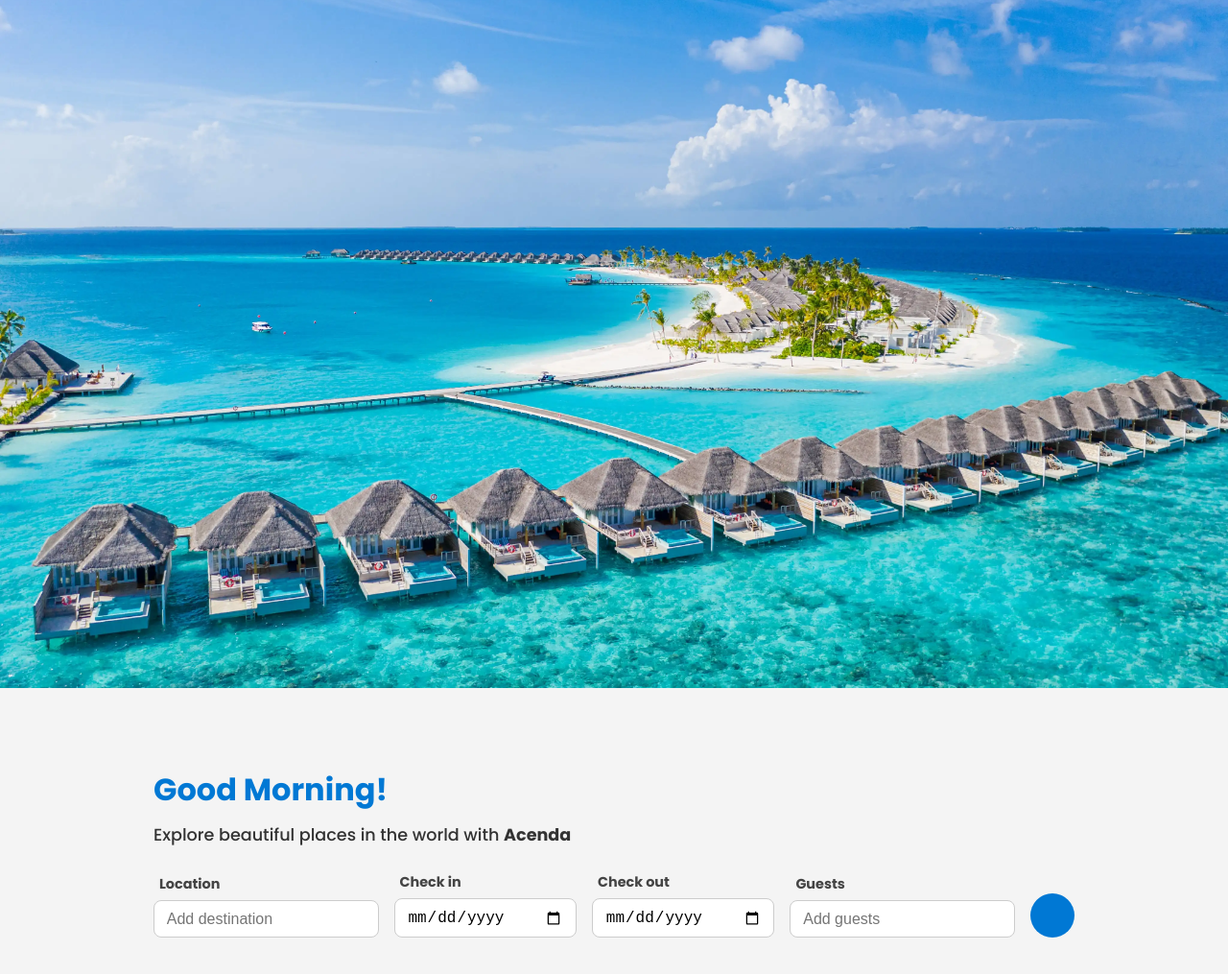
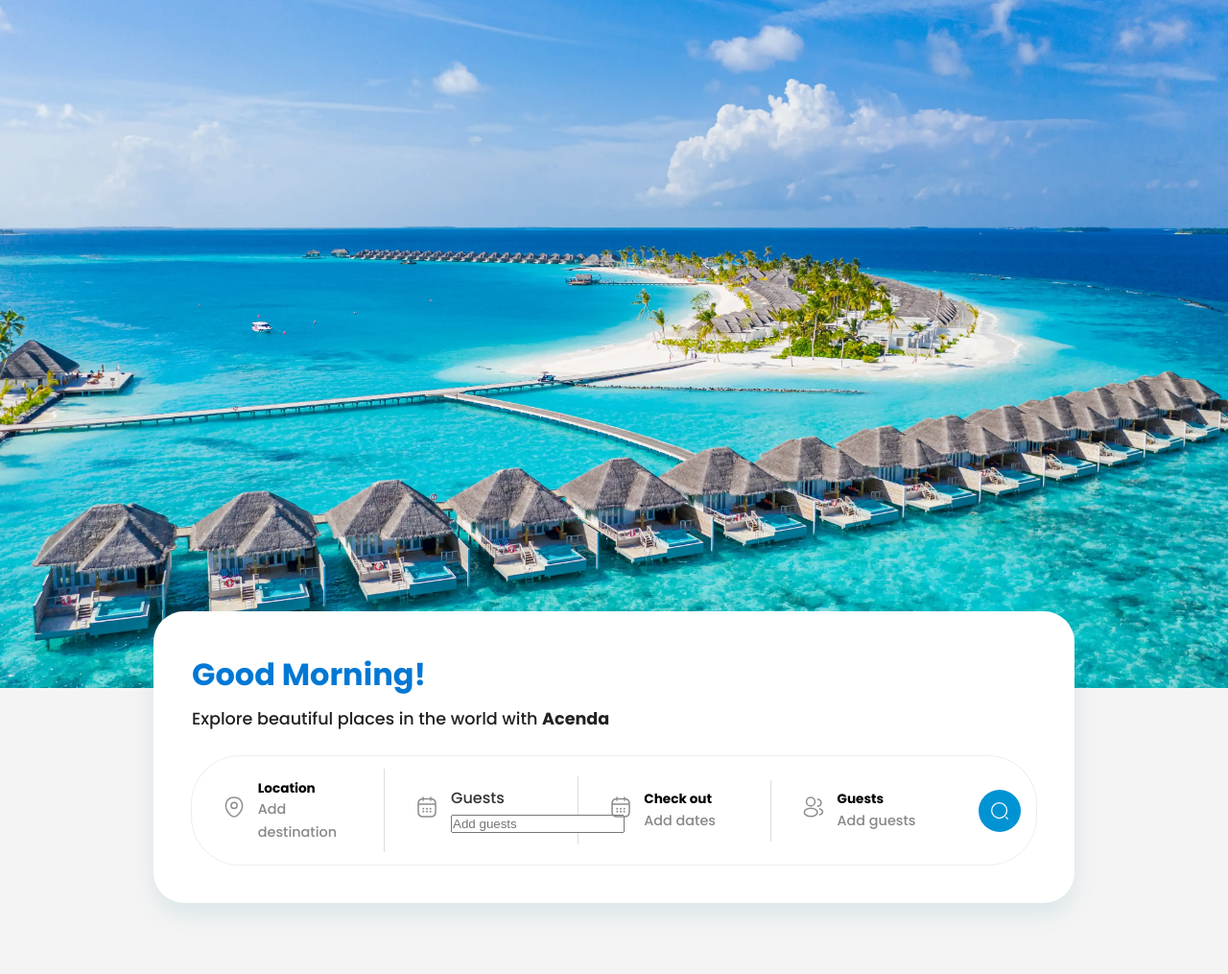
Before and after one commit to codebyrashel/Acenda, a plain HTML site: page index.html in a window 1280 px wide. Shown: the part 83-1098 px from the top of the page at 96% size. Drawn offline with Linux system fonts and the light colour scheme.

Commit message:
need work on search-section

```diff
--- a/assets/css/app.css
+++ b/assets/css/app.css
@@ -63,12 +63,16 @@ body {
     height: 100vh;
 }
 
-.search-section{
+.search-section {
     position: relative;
-    top: -5rem;
-    background-color: #f4f4f4;
+    top: -15rem;
+    background-color: #fff;
     margin: 160px;
+    padding: 40px;
+    border-radius: 32px;
+    box-shadow: 0px 12px 24px 0px rgba(0, 108, 149, 0.10);
 }
+
 /*
 .overlay {
     position: absolute;
@@ -80,91 +84,113 @@ body {
     z-index: 1;
 } */
 
-.search-container {
+.search-box {
     position: relative;
     z-index: 2;
-    background: white;
-    border-radius: 1.2rem;
-    box-shadow: 0 10px 30px rgba(0, 0, 0, 0.15);
+    background: #fff;
+    border-radius: 20px;
+    box-shadow: 0 10px 25px rgba(0, 0, 0, 0.1);
     padding: 2rem;
     max-width: 960px;
     width: 100%;
 }
 
 .search-header h1 {
+    font-size: 2rem;
     color: #0078d4;
-    font-size: 2rem;
-    margin-bottom: 0.5rem;
+    margin-bottom: 0.4rem;
 }
 
 .search-header p {
     font-size: 1.1rem;
-    margin-bottom: 1.5rem;
-    color: #333;
+    color: #222;
+    margin-bottom: 1.6rem;
 }
 
-.search-form {
+.form-ui {
     display: flex;
+    gap: 1rem;
+    align-items: center;
     flex-wrap: wrap;
-    gap: 1rem;
-    align-items: flex-end;
+    background: #fff;
+    padding: 0.8rem 1rem;
+    border-radius: 50px;
+    box-shadow: 0 0 0 1px #eee;
 }
 
-.form-group {
-    flex: 1 1 180px;
+.input-block {
     display: flex;
-    flex-direction: column;
-    gap: 0.3rem;
+    align-items: center;
+    gap: 0.8rem;
+    padding: 0.6rem 1rem;
+    border-right: 1px solid #ddd;
+    flex: 1;
+    min-width: 160px;
 }
 
-.form-group label {
-    font-weight: 600;
-    font-size: 0.9rem;
-    color: #444;
+.input-block:last-of-type {
+    border-right: none;
 }
 
-.form-group i {
-    margin-right: 6px;
-    color: #0078d4;
+.icon img {
+    width: 24px;
+    height: 24px;
 }
 
-.form-group input {
-    padding: 0.6rem 0.8rem;
-    border: 1px solid #ccc;
-    border-radius: 8px;
-    font-size: 1rem;
+.text .label {
+    display: block;
+    font-weight: 600;
+    font-size: 0.85rem;
+    color: #000;
+}
+
+.text .placeholder {
+    font-size: 0.9rem;
+    color: #888;
+    display: block;
 }
 
 .search-btn {
-    background-color: #0078d4;
-    color: #fff;
+    background-color: #0093d4;
+    width: 44px;
+    height: 44px;
     border: none;
     border-radius: 50%;
-    width: 46px;
-    height: 46px;
     display: flex;
     justify-content: center;
     align-items: center;
+    transition: background 0.3s ease;
     cursor: pointer;
-    transition: background 0.3s ease;
-}
-
-.search-btn i {
-    font-size: 1.1rem;
 }
 
 .search-btn:hover {
-    background-color: #005fa3;
+    background-color: #007bb4;
+}
+
+.search-btn img {
+    width: 20px;
+    height: 20px;
 }
 
 @media (max-width: 768px) {
-    .search-form {
+    .form-ui {
         flex-direction: column;
-        align-items: stretch;
+        border-radius: 20px;
+    }
+
+    .input-block {
+        border-right: none;
+        border-bottom: 1px solid #eee;
+        width: 100%;
+    }
+
+    .input-block:last-of-type {
+        border-bottom: none;
     }
 
     .search-btn {
         width: 100%;
-        border-radius: 10px;
+        border-radius: 12px;
+        margin-top: 1rem;
     }
 }
--- a/index.html
+++ b/index.html
@@ -82,29 +82,50 @@
             </p>
         </div>
 
-            <form class="search-form" action="#" method="GET" role="search">
-                <div class="form-group">
-                    <label for="location"><i class="fas fa-location-dot"></i> Location</label>
-                    <input type="text" id="location" name="location" placeholder="Add destination" required />
+        <form class="form-ui" action="#" method="GET" role="search" aria-label="Search travel options">
+            <div class="input-block">
+                <div class="icon">
+                    <!-- Replace with your SVG -->
+                    <img src="./assets/images/location.svg" alt="Location icon" />
+                </div>
+                <div class="text">
+                    <span class="label">Location</span>
+                    <span class="placeholder">Add destination</span>
+                </div>
             </div>
 
-                <div class="form-group">
-                    <label for="checkin"><i class="fas fa-calendar-check"></i> Check in</label>
-                    <input type="date" id="checkin" name="checkin" required />
+            <div class="input-block">
+                <div class="icon">
+                    <img src="./assets/images/calendar.svg" alt="Check-in icon" />
+                </div>
+                <div class="text">
+                    <label for="guests"><i class="fas fa-user-group"></i> Guests</label>
+                    <input type="number" id="guests" name="guests" placeholder="Add guests" min="1" required>
+                </div>
             </div>
 
-                <div class="form-group">
-                    <label for="checkout"><i class="fas fa-calendar-day"></i> Check out</label>
-                    <input type="date" id="checkout" name="checkout" required />
+            <div class="input-block">
+                <div class="icon">
+                    <img src="./assets/images/calendar.svg" alt="Check-out icon" />
+                </div>
+                <div class="text">
+                    <span class="label">Check out</span>
+                    <span class="placeholder">Add dates</span>
+                </div>
             </div>
 
-                <div class="form-group">
-                    <label for="guests"><i class="fas fa-user-group"></i> Guests</label>
-                    <input type="number" id="guests" name="guests" placeholder="Add guests" min="1" required />
+            <div class="input-block">
+                <div class="icon">
+                    <img src="./assets/images/profile-2user.svg" alt="Guests icon" />
+                </div>
+                <div class="text">
+                    <span class="label">Guests</span>
+                    <span class="placeholder">Add guests</span>
+                </div>
             </div>
 
             <button type="submit" class="search-btn" aria-label="Search">
-                    <i class="fas fa-magnifying-glass"></i>
+                <img src="./assets/images/search-normal.svg" alt="Search icon" />
             </button>
         </form>
     </section>
```
Also changed, not shown: assets/images/calendar.svg (added), assets/images/location.svg (added), assets/images/profile-2user.svg (added), assets/images/search-normal.svg (added), assets/images/vuesax/linear/vuesax/linear/calendar.svg (added), assets/images/vuesax/linear/vuesax/linear/location.svg (added), assets/images/vuesax/linear/vuesax/linear/search-normal.svg (added). Lines whose indentation alone changed are shown as unchanged.
